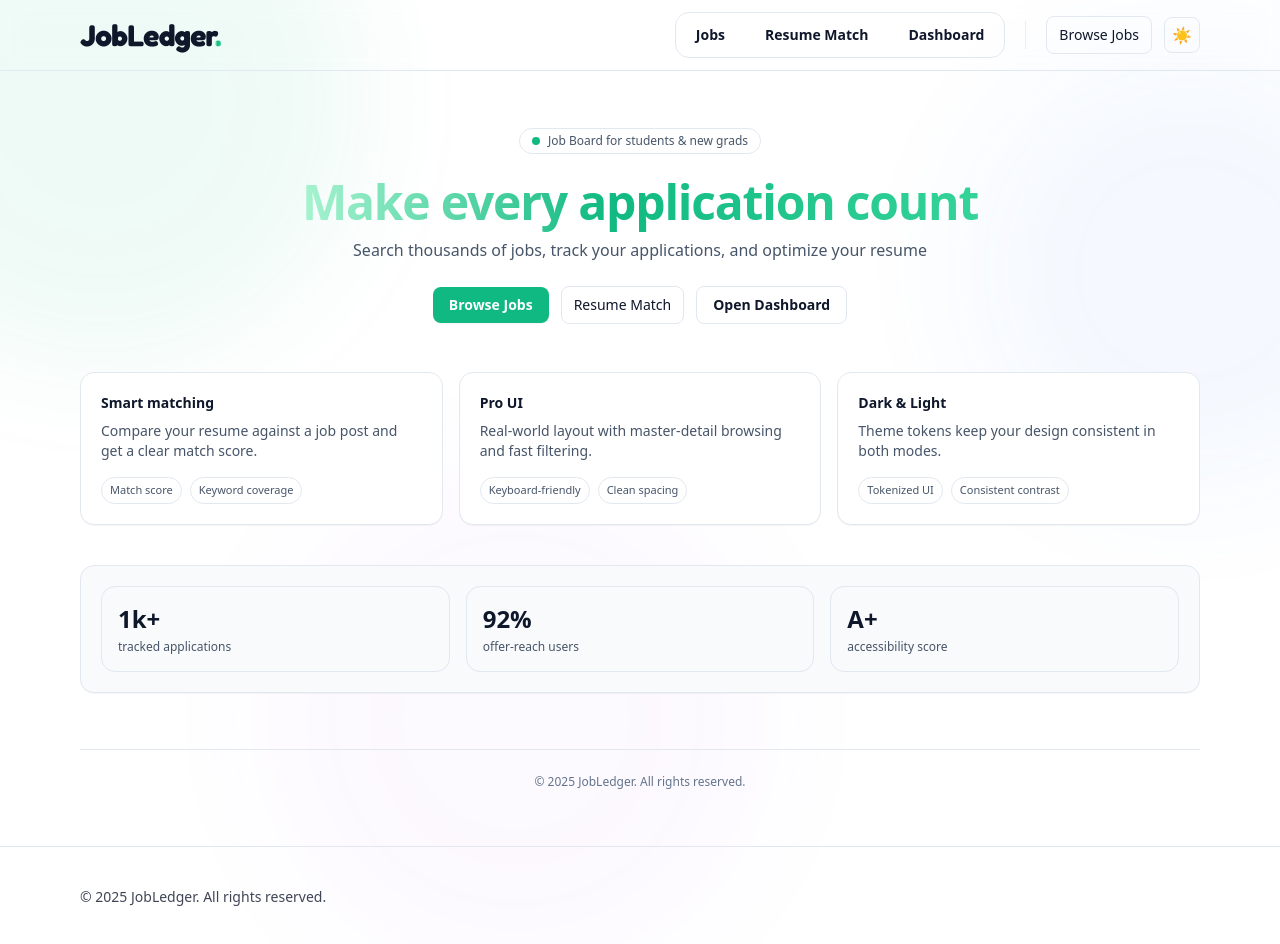
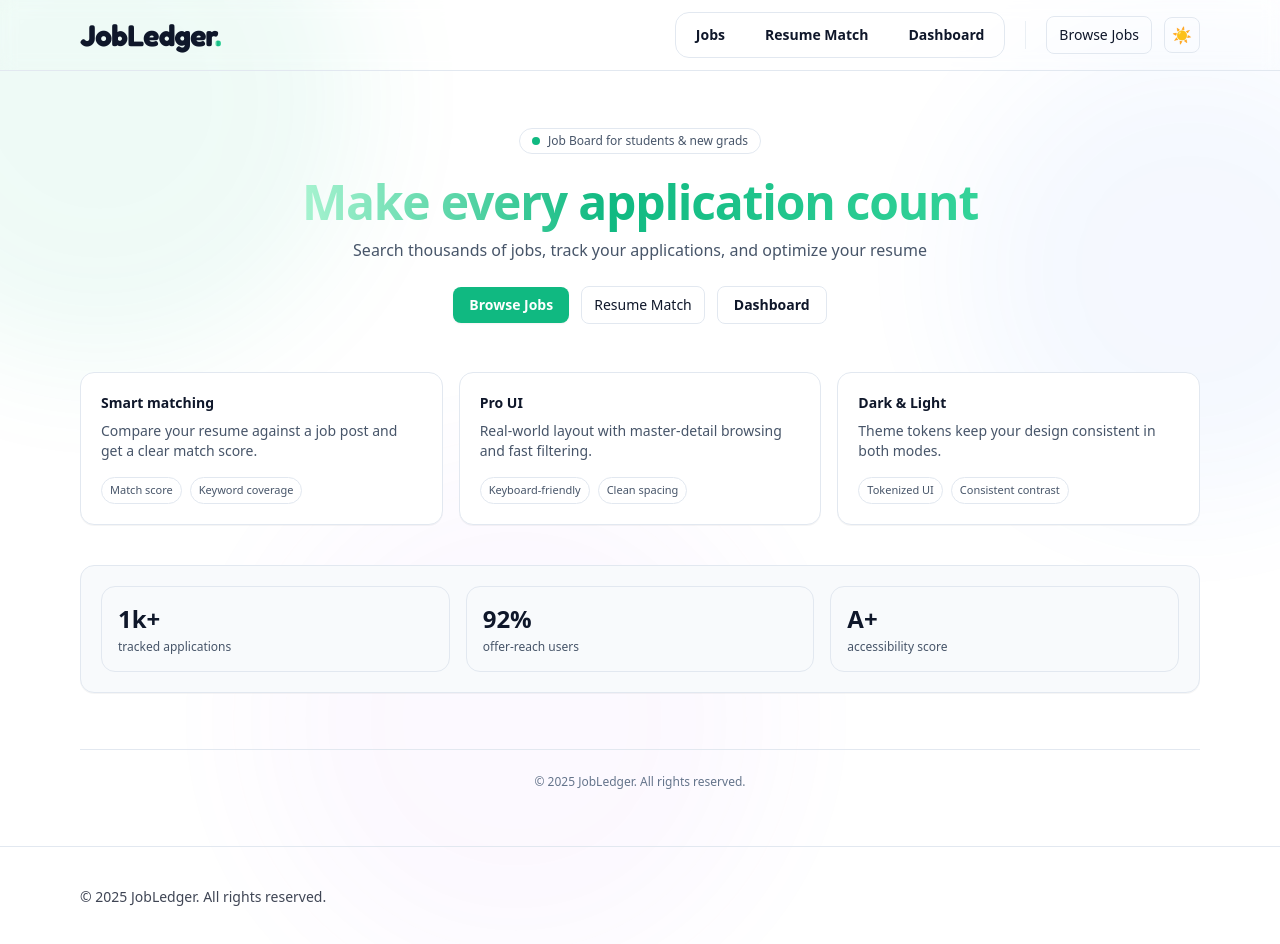
Before and after one commit to denildominic/jobledger, a Next.js app: page / in a window 1280 px wide. Shown: the top 944 px of the page. Built offline with nearby package versions, Linux system fonts and the light colour scheme.

Commit message:
Cleaning things up

```diff
--- a/app/page.tsx
+++ b/app/page.tsx
@@ -53,7 +53,7 @@ export default function Home() {
               Resume Match
             </Link>
             <Link href="/dashboard" className="btn-outline">
-              Open Dashboard
+              Dashboard
             </Link>
           </div>
         </section>
```
